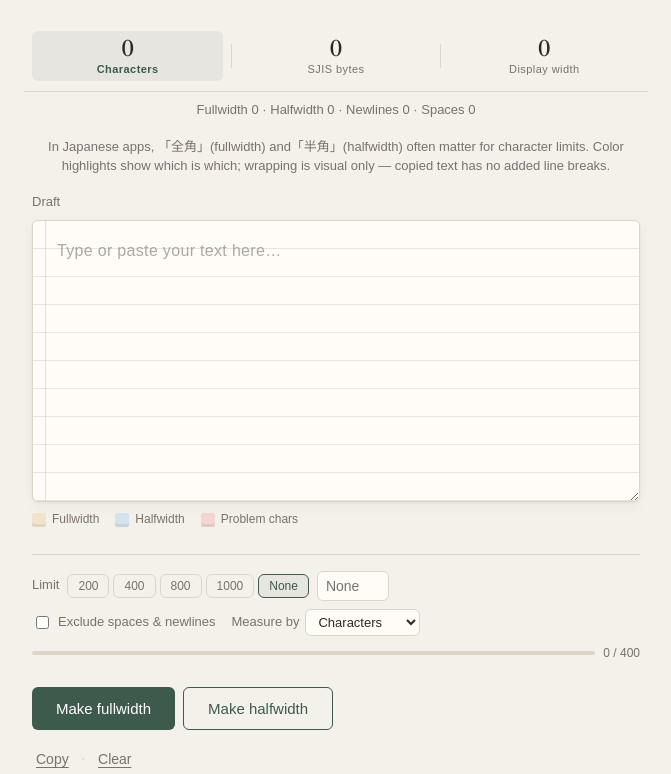
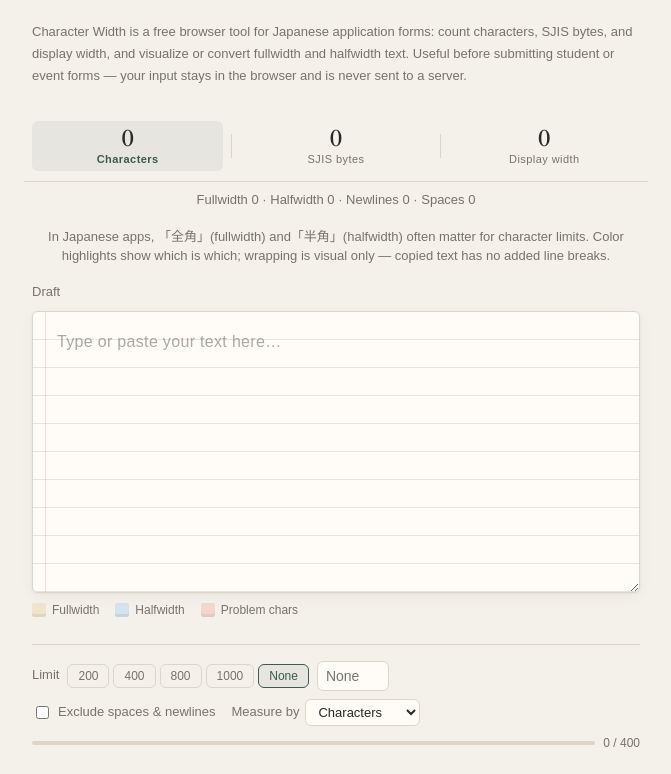
Before and after one commit to yufunagi/char-width-checker, a plain HTML site: page index.html in a window 1280 px wide. Shown: the part 94-868 px from the top of the page, without its empty margins (304-975 px from the left). Drawn offline with Linux system fonts and the light colour scheme; a web font is replaced by a local one.

Commit message:
Add crawlable intro copy for SEO.
Surface a short static summary in HTML so crawlers can index what the tool does without relying on the help dialog.

```diff
--- a/css/style.css
+++ b/css/style.css
@@ -80,6 +80,13 @@ body {
 .header__subtitle {
   margin: var(--space-xs) 0 0;
   font-size: 0.875rem;
+  color: var(--text-muted);
+}
+
+.site-intro {
+  margin: 0 0 var(--space-md);
+  font-size: 0.8125rem;
+  line-height: 1.7;
   color: var(--text-muted);
 }
 
--- a/index.html
+++ b/index.html
@@ -47,6 +47,8 @@
         <button type="button" class="header__help" id="helpBtn" data-i18n-aria="header.helpAria" aria-label="使い方">?</button>
       </div>
     </header>
+
+    <p class="site-intro" data-i18n="intro.summary">字数チェックは、応募フォーム向けに文字数・SJISバイト・表示幅をカウントし、全角・半角を可視化・一括変換できる無料のブラウザツールです。学生・イベント参加者などフォーム提出前の確認に使え、入力はサーバーに送られずブラウザ内のみで処理されます。</p>
 
     <section class="editor-section" data-i18n-aria="editor.sectionAria" aria-label="原稿入力">
       <div class="stats-meter" data-i18n-aria="editor.statsAria" aria-label="文字数統計">
--- a/js/i18n.js
+++ b/js/i18n.js
@@ -9,6 +9,8 @@ const DICTS = {
 
     'header.title': '字数チェック',
     'header.subtitle': '応募フォームの文字数・全角半角を確認',
+    'intro.summary':
+      '字数チェックは、応募フォーム向けに文字数・SJISバイト・表示幅をカウントし、全角・半角を可視化・一括変換できる無料のブラウザツールです。学生・イベント参加者などフォーム提出前の確認に使え、入力はサーバーに送られずブラウザ内のみで処理されます。',
     'header.helpAria': '使い方',
     'header.langAria': '言語',
     'header.langJa': '日本語',
@@ -89,6 +91,8 @@ const DICTS = {
 
     'header.title': 'Character Width',
     'header.subtitle': 'Spot fullwidth vs halfwidth — a quirk of Japanese forms',
+    'intro.summary':
+      'Character Width is a free browser tool for Japanese application forms: count characters, SJIS bytes, and display width, and visualize or convert fullwidth and halfwidth text. Useful before submitting student or event forms — your input stays in the browser and is never sent to a server.',
     'header.helpAria': 'How to use',
     'header.langAria': 'Language',
     'header.langJa': '日本語',
```
